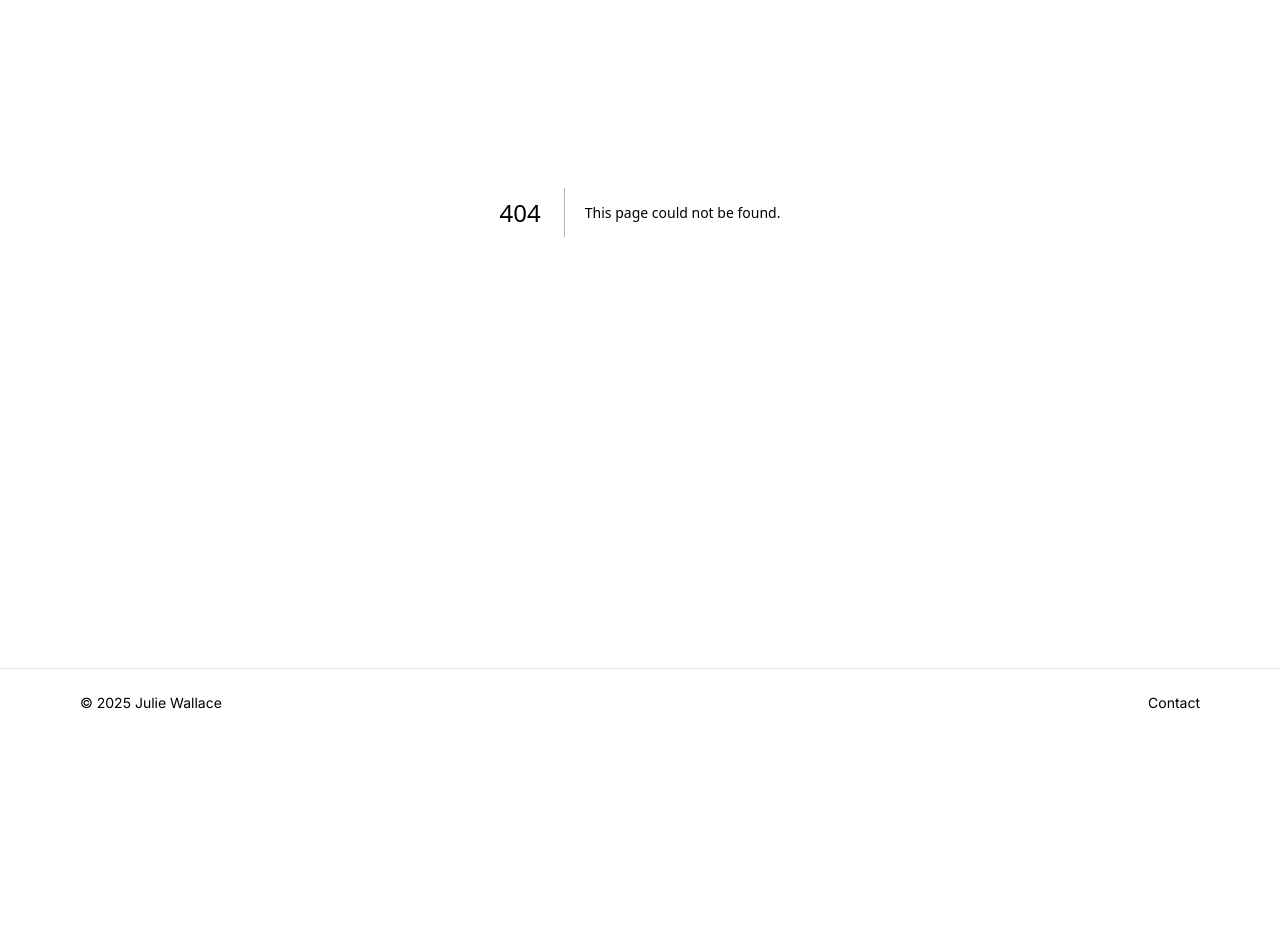
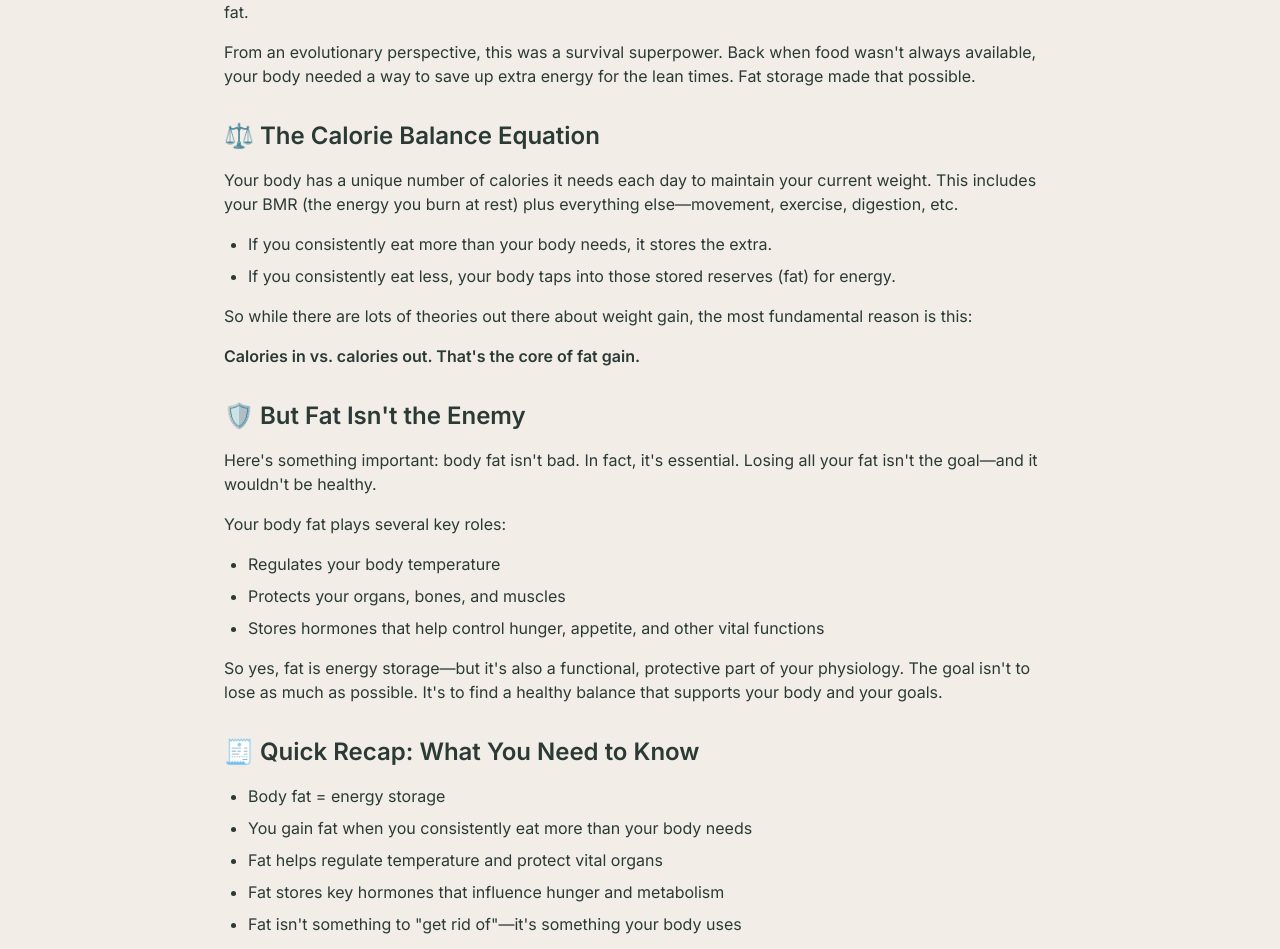
Before and after one commit to mr601s/nutritionist-marketplace-crm, a Next.js app: page /courses/module-1/section-1 in a window 1280 px wide. Before the commit this address had no page. Shown: the part 323-1272 px from the top of the page. Before the commit the page ends 1060 px from the top, so only its background shows below. Built offline with nearby package versions, Linux system fonts and the light colour scheme.

Commit message:
Add Module 1 Section 1.1 with navigation; escape all JSX entities

```diff
--- /dev/null
+++ b/app/courses/module-1/section-1/page.tsx
@@ -0,0 +1,61 @@
+export default function Section1Page() {
+  return (
+    <main className="p-8 max-w-4xl mx-auto">
+      <h1 className="text-3xl font-bold mb-6">Section 1.1 – Why Do We Gain Fat?</h1>
+
+      <section className="mb-8">
+        <h2 className="text-2xl font-semibold mb-4">🧠 Why Do We Gain Fat?</h2>
+        <p className="mb-4">
+          Let&apos;s break it down simply: body fat is your body&apos;s way of storing energy. That&apos;s its core job. When you eat more energy (calories) than your body needs, it doesn&apos;t just disappear—it gets stored. And that storage? It&apos;s fat.
+        </p>
+        <p className="mb-4">
+          From an evolutionary perspective, this was a survival superpower. Back when food wasn&apos;t always available, your body needed a way to save up extra energy for the lean times. Fat storage made that possible.
+        </p>
+      </section>
+
+      <section className="mb-8">
+        <h2 className="text-2xl font-semibold mb-4">⚖️ The Calorie Balance Equation</h2>
+        <p className="mb-4">
+          Your body has a unique number of calories it needs each day to maintain your current weight. This includes your BMR (the energy you burn at rest) plus everything else—movement, exercise, digestion, etc.
+        </p>
+        <ul className="list-disc ml-6 mb-4 space-y-2">
+          <li>If you consistently eat more than your body needs, it stores the extra.</li>
+          <li>If you consistently eat less, your body taps into those stored reserves (fat) for energy.</li>
+        </ul>
+        <p className="mb-4">
+          So while there are lots of theories out there about weight gain, the most fundamental reason is this:
+        </p>
+        <p className="mb-4 font-semibold">
+          Calories in vs. calories out. That&apos;s the core of fat gain.
+        </p>
+      </section>
+
+      <section className="mb-8">
+        <h2 className="text-2xl font-semibold mb-4">🛡️ But Fat Isn&apos;t the Enemy</h2>
+        <p className="mb-4">
+          Here&apos;s something important: body fat isn&apos;t bad. In fact, it&apos;s essential. Losing all your fat isn&apos;t the goal—and it wouldn&apos;t be healthy.
+        </p>
+        <p className="mb-4">Your body fat plays several key roles:</p>
+        <ul className="list-disc ml-6 mb-4 space-y-2">
+          <li>Regulates your body temperature</li>
+          <li>Protects your organs, bones, and muscles</li>
+          <li>Stores hormones that help control hunger, appetite, and other vital functions</li>
+        </ul>
+        <p className="mb-4">
+          So yes, fat is energy storage—but it&apos;s also a functional, protective part of your physiology. The goal isn&apos;t to lose as much as possible. It&apos;s to find a healthy balance that supports your body and your goals.
+        </p>
+      </section>
+
+      <section className="mb-8">
+        <h2 className="text-2xl font-semibold mb-4">🧾 Quick Recap: What You Need to Know</h2>
+        <ul className="list-disc ml-6 mb-4 space-y-2">
+          <li>Body fat = energy storage</li>
+          <li>You gain fat when you consistently eat more than your body needs</li>
+          <li>Fat helps regulate temperature and protect vital organs</li>
+          <li>Fat stores key hormones that influence hunger and metabolism</li>
+          <li>Fat isn&apos;t something to &quot;get rid of&quot;—it&apos;s something your body uses</li>
+        </ul>
+      </section>
+    </main>
+  );
+}
```
